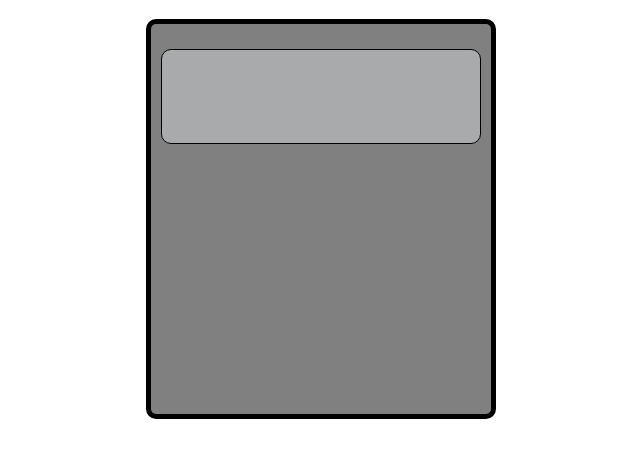
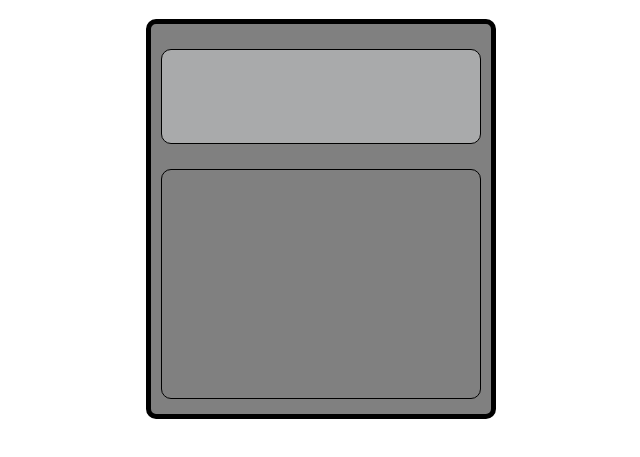
Before and after one commit to SynaiMclean/Basic_Calculator, a plain HTML site: page index.html in a window 1280 px wide. Shown: the part 61-518 px from the top of the page, without its empty margins (319-959 px from the left). Drawn offline with Linux system fonts and the light colour scheme.

Commit message:
changed button to butto n-grid for readability

```diff
--- a/index.html
+++ b/index.html
@@ -11,7 +11,7 @@
     <h1 id="heading">Basic Calculator</h1>
     <div class="calculator-base">
         <div class="bar"></div>
-        <div class="button">
+        <div class="button-grid">
             <div id="1"></div>
             <div id="1"></div>
             <div id="1"></div>
```
